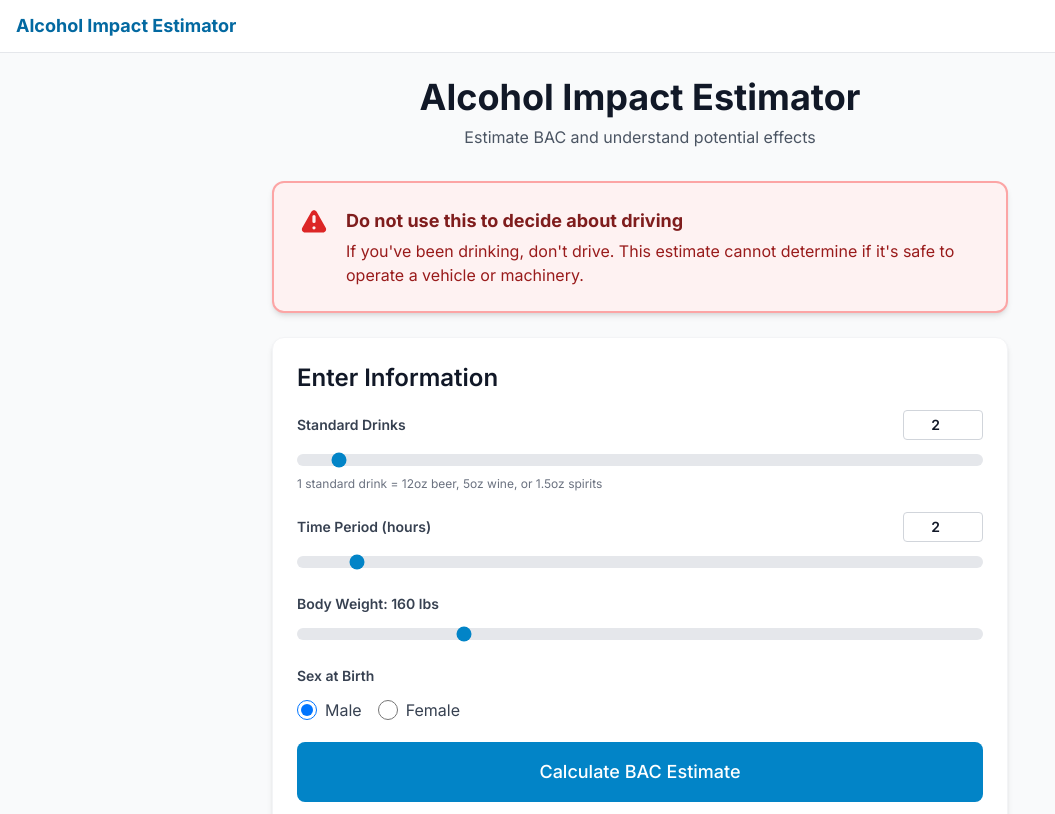
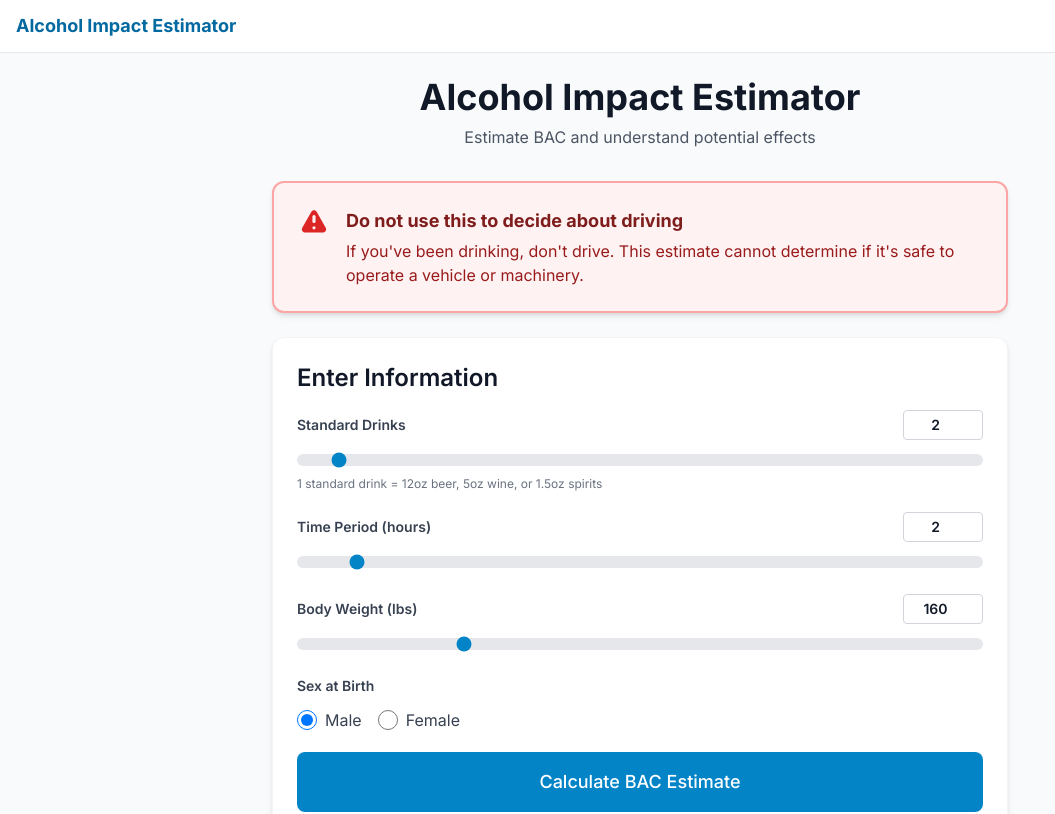
Before and after one commit to kevinhoef13/alcohol-impact-check, a Next.js app: page / in a window 1280 px wide. Shown: the top 814 px of the page, without its empty margins (0-1055 px from the left). Built offline with nearby package versions, Linux system fonts and the light colour scheme.

Commit message:
Sync sliders and numeric inputs for drinks, hours, and weight

```diff
--- a/src/app/page.tsx
+++ b/src/app/page.tsx
@@ -12,6 +12,13 @@ const PAUSE_CHECKLIST_ITEMS = [
   "I&apos;m with people I trust",
   "I have my phone charged and accessible",
 ];
+
+/**
+ * Clamp a number between min and max (inclusive)
+ */
+function clamp(value: number, min: number, max: number): number {
+  return Math.max(min, Math.min(max, value));
+}
 
 export default function Home() {
   // Input state
@@ -170,8 +177,14 @@ export default function Home() {
                 value={standardDrinks}
                 onChange={(e) => {
                   const val = parseFloat(e.target.value);
-                  if (!isNaN(val) && val >= 0.5 && val <= 30) {
-                    setStandardDrinks(val);
+                  if (!isNaN(val)) {
+                    setStandardDrinks(clamp(val, 0.5, 30));
+                  }
+                }}
+                onBlur={(e) => {
+                  const val = parseFloat(e.target.value);
+                  if (isNaN(val)) {
+                    setStandardDrinks(0.5);
                   }
                 }}
                 className="w-20 px-2 py-1 border border-gray-300 rounded text-center text-sm font-semibold"
@@ -205,8 +218,14 @@ export default function Home() {
                 value={durationHours}
                 onChange={(e) => {
                   const val = parseFloat(e.target.value);
-                  if (!isNaN(val) && val >= 0.5 && val <= 20) {
-                    setDurationHours(val);
+                  if (!isNaN(val)) {
+                    setDurationHours(clamp(val, 0.5, 20));
+                  }
+                }}
+                onBlur={(e) => {
+                  const val = parseFloat(e.target.value);
+                  if (isNaN(val)) {
+                    setDurationHours(0.5);
                   }
                 }}
                 className="w-20 px-2 py-1 border border-gray-300 rounded text-center text-sm font-semibold"
@@ -225,16 +244,38 @@ export default function Home() {
 
           {/* Weight */}
           <div>
-            <label className="block text-sm font-semibold text-gray-700 mb-2">
-              Body Weight: {weightLbs} lbs
-            </label>
+            <div className="flex items-center justify-between mb-2">
+              <label className="text-sm font-semibold text-gray-700">
+                Body Weight (lbs)
+              </label>
+              <input
+                type="number"
+                min="70"
+                max="450"
+                step="1"
+                value={weightLbs}
+                onChange={(e) => {
+                  const val = Number(e.target.value);
+                  if (!isNaN(val)) {
+                    setWeightLbs(Math.round(clamp(val, 70, 450)));
+                  }
+                }}
+                onBlur={(e) => {
+                  const val = Number(e.target.value);
+                  if (isNaN(val)) {
+                    setWeightLbs(70);
+                  }
+                }}
+                className="w-20 px-2 py-1 border border-gray-300 rounded text-center text-sm font-semibold"
+              />
+            </div>
             <input
               type="range"
               min="70"
               max="450"
               step="1"
               value={weightLbs}
-              onChange={(e) => setWeightLbs(parseInt(e.target.value))}
+              onChange={(e) => setWeightLbs(Number(e.target.value))}
               className="w-full h-3 bg-gray-200 rounded-lg appearance-none cursor-pointer accent-primary-600"
             />
           </div>
```
